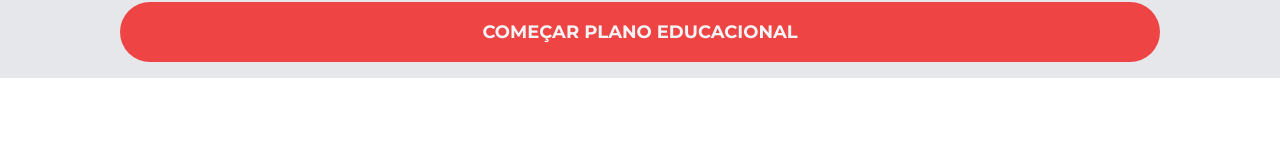
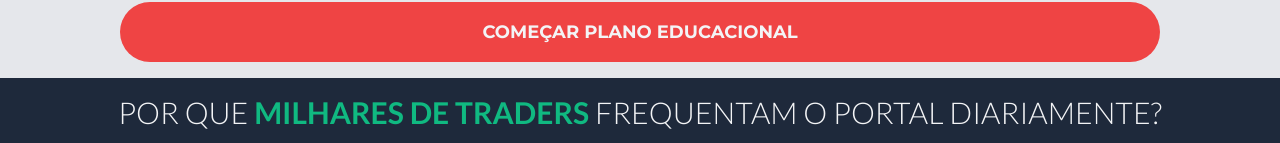
Before and after one commit to caiomontenegro/new_pdt, a Vue app: page / in a window 1280 px wide. Shown: the part 1955-2098 px from the top of the page. Before the commit the page ends 2033 px from the top, so only its background shows below. Built offline with nearby package versions, Linux system fonts and the light colour scheme.

Commit message:
:sparkles: feat: QualityCard component

```diff
--- /dev/null
+++ b/src/components/UI/QualityCard.vue
@@ -0,0 +1,9 @@
+<template>
+  <div>
+    <slot name="icon"></slot>
+  </div>
+  <div>
+    <h3><slot name="title">Título</slot></h3>
+    <p><slot name="quality">Qualidade</slot></p>
+  </div>
+</template>
--- a/src/components/layouts/TheMain.vue
+++ b/src/components/layouts/TheMain.vue
@@ -102,6 +102,11 @@
       Começar Plano Educacional
     </rounded-button>
   </section-container>
+  <section-container class="bg-slate-800">
+    <h2 class="text-center font-lato text-3xl uppercase text-gray-100 font-thin">
+      Por que <span class="font-bold text-emerald-500">milhares de traders</span> frequentam o Portal diariamente?
+    </h2>
+  </section-container>
 </template>
 
 <script>
```
